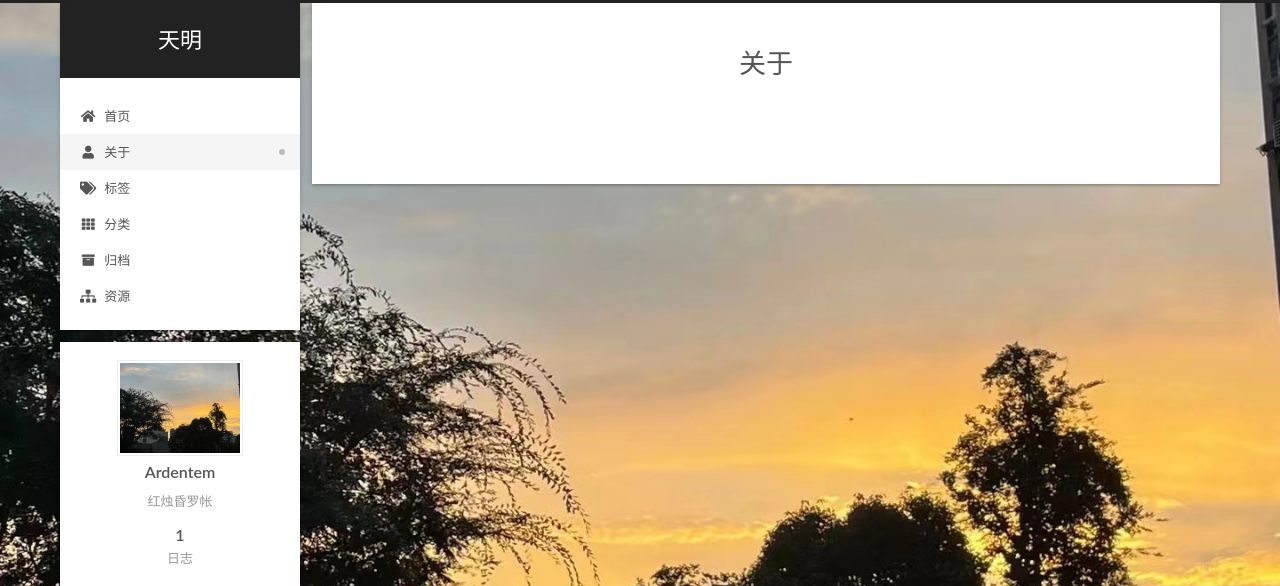
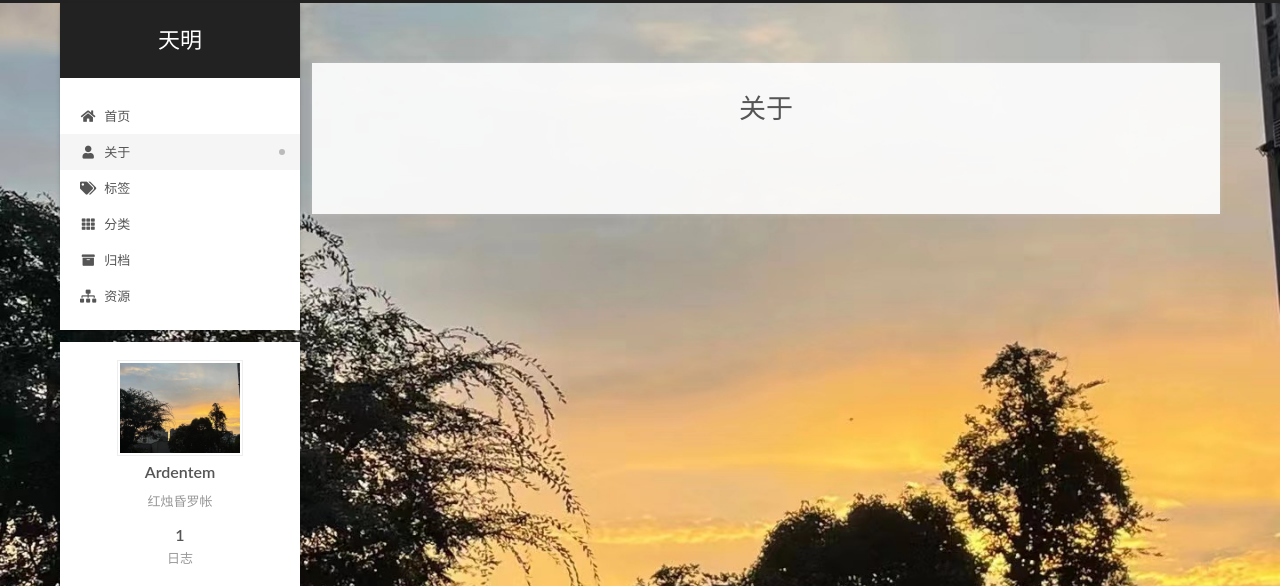
Before and after one commit to Ardentem/Ardentem.github.io, a PHP site: page /about/index.html in a window 1280 px wide. Shown: the top 586 px of the page. Run offline with PHP 8.4, Linux system fonts and the light colour scheme.

Commit message:
Site updated: 2024-01-16 17:17:40

```diff
--- a/css/main.css
+++ b/css/main.css
@@ -1168,7 +1168,7 @@
 }
 .links-of-author a::before,
 .links-of-author span.exturl::before {
-  background: #ff4f1d;
+  background: #e0ff46;
   border-radius: 50%;
   content: ' ';
   display: inline-block;
@@ -1542,7 +1542,15 @@
   margin-top: 40px;
   text-align: center;
 }
-.use-motion .post-block,
+.use-motion .post-block {
+  opacity: 0;
+  margin-top: 60px;
+  margin-bottom: 60px;
+  padding: 25px;
+  background: rgba(255,255,255,0.9) none repeat scroll !important;
+  -webkit-box-shadow: 0 0 5px rgba(202,203,203,0.5);
+  -moz-box-shadow: 0 0 5px rgba(202,203,204,0.5);
+}
 .use-motion .pagination,
 .use-motion .comments {
   opacity: 0;
@@ -2570,3 +2578,10 @@
   background-attachment: fixed;
   background-position: 50% 50%;
 }
+.post {
+  margin-top: 60px;
+  margin-bottom: 60px;
+  padding: 25px;
+  -webkit-box-shadow: 0 0 5px rgba(202,203,203,0.5);
+  -moz-box-shadow: 0 0 5px rgba(202,203,204,0.5);
+}
```
